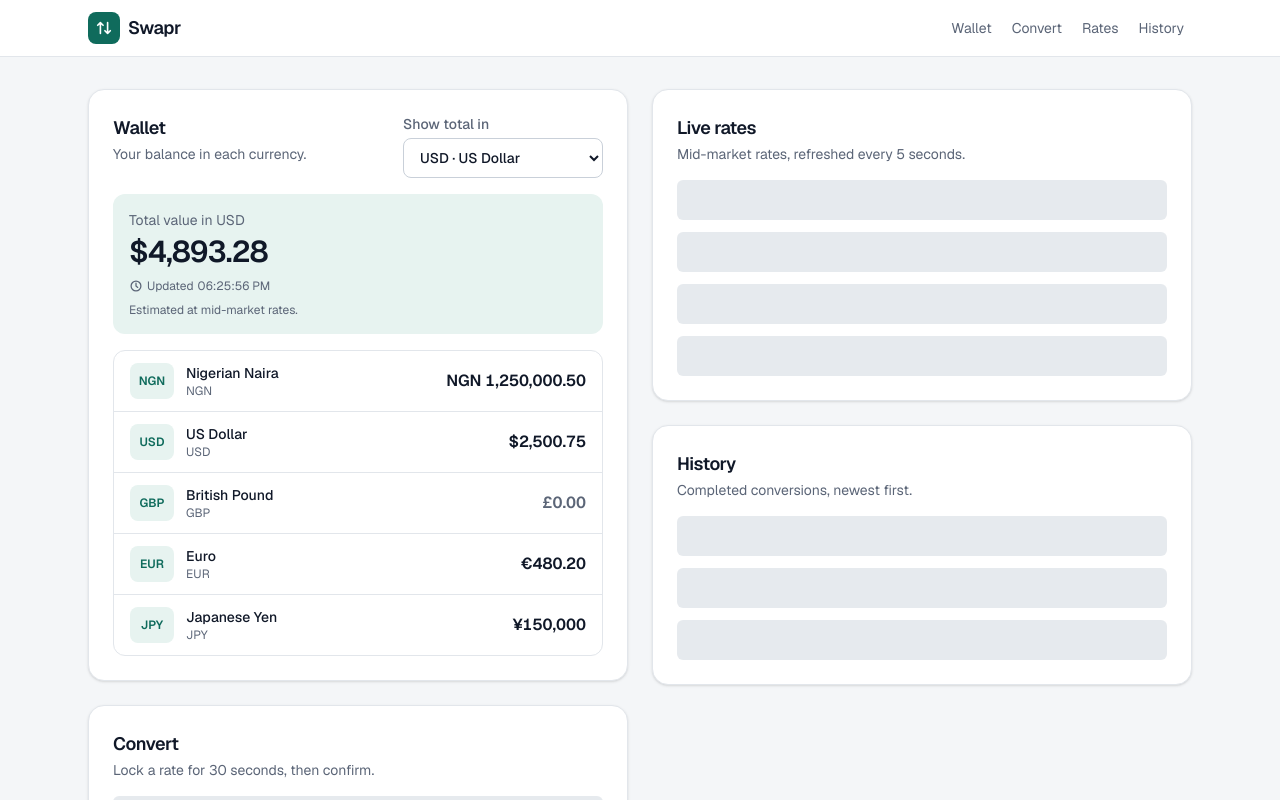
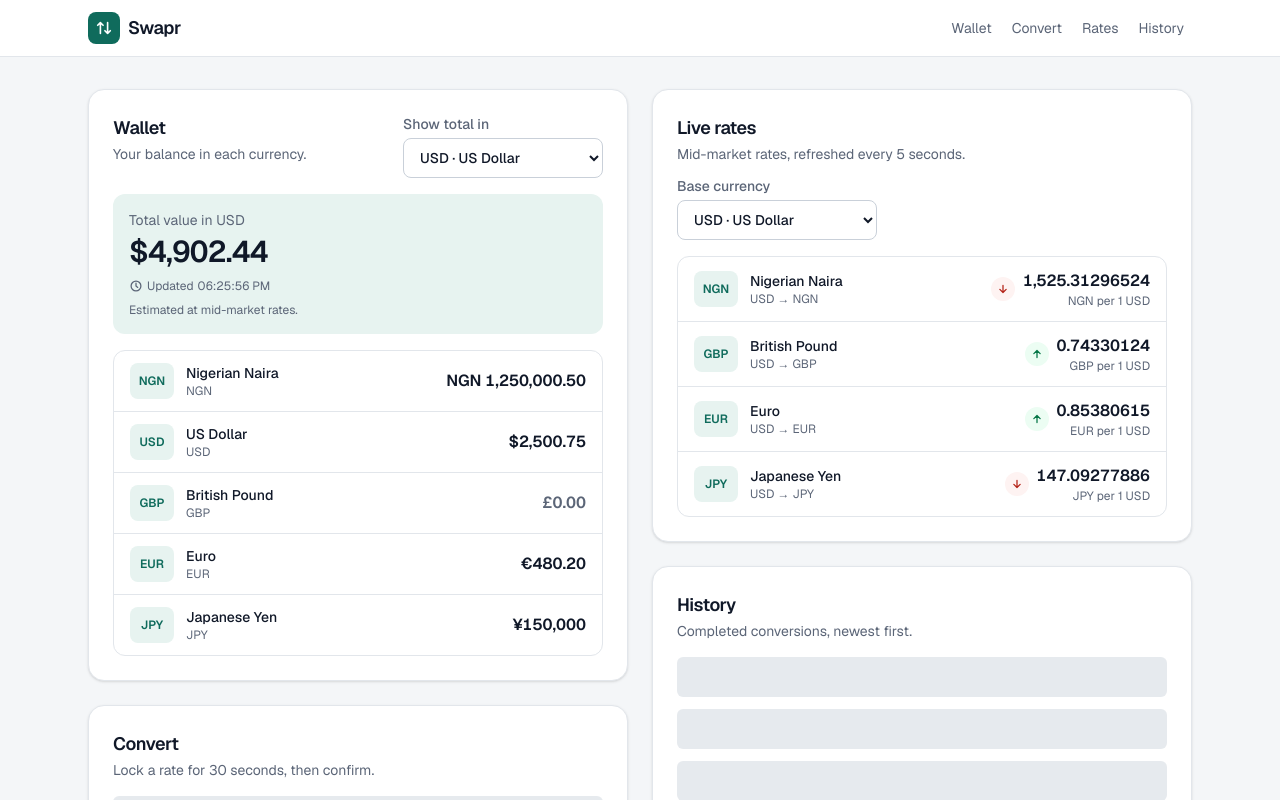
Before and after one commit to OluwabukolaAdelaka/9jasettlement-frontend-takehome, a Next.js app: page / in a window 1280 px wide. Shown: the top 800 px of the page. Built offline with nearby package versions, Linux system fonts and the light colour scheme.

Commit message:
feat(rates): live rates board with base picker and direction arrows

```diff
--- a/src/app/page.tsx
+++ b/src/app/page.tsx
@@ -1,5 +1,6 @@
 import { AppHeader } from "@/components/layout/AppHeader";
 import { SectionPlaceholder } from "@/components/layout/SectionPlaceholder";
+import { RatesCard } from "@/components/rates/RatesCard";
 import { Card } from "@/components/ui/Card";
 import { WalletCard } from "@/components/wallet/WalletCard";
 
@@ -20,9 +21,7 @@ export default function Home() {
           </Card>
         </div>
         <div className="flex min-w-0 flex-col gap-4 sm:gap-6">
-          <Card id="rates" title="Live rates" description="Mid-market rates, refreshed every 5 seconds.">
-            <SectionPlaceholder rows={4} />
-          </Card>
+          <RatesCard />
           <Card id="history" title="History" description="Completed conversions, newest first.">
             <SectionPlaceholder rows={3} />
           </Card>
--- /dev/null
+++ b/src/components/rates/DirectionIndicator.tsx
@@ -0,0 +1,22 @@
+import { ArrowDownIcon, ArrowUpIcon, MinusIcon } from "@/components/ui/icons";
+import type { RateDirection } from "@/domain/rates";
+import { cx } from "@/lib/cx";
+
+const STYLES: Record<RateDirection, { className: string; label: string }> = {
+  up: { className: "bg-up-soft text-up", label: "Up since last update" },
+  down: { className: "bg-down-soft text-down", label: "Down since last update" },
+  unchanged: { className: "bg-canvas text-ink-muted", label: "Unchanged since last update" },
+};
+
+
+export function DirectionIndicator({ direction }: { direction: RateDirection }) {
+  const style = STYLES[direction];
+  return (
+    <span className={cx("inline-flex h-6 w-6 shrink-0 items-center justify-center rounded-full", style.className)}>
+      {direction === "up" && <ArrowUpIcon width={14} height={14} />}
+      {direction === "down" && <ArrowDownIcon width={14} height={14} />}
+      {direction === "unchanged" && <MinusIcon width={14} height={14} />}
+      <span className="sr-only">{style.label}</span>
+    </span>
+  );
+}
--- /dev/null
+++ b/src/components/rates/RateList.tsx
@@ -0,0 +1,55 @@
+import { CURRENCIES, CURRENCY_NAMES, type Currency } from "@/domain/currency";
+import { formatRate } from "@/domain/rates";
+import type { RateBoard } from "@/hooks/useRateBoard";
+import { DirectionIndicator } from "./DirectionIndicator";
+
+interface RateListProps {
+  base: Currency;
+  board: RateBoard;
+}
+
+
+export function RateList({ base, board }: RateListProps) {
+  const quoteCurrencies = CURRENCIES.filter((currency) => currency !== base);
+
+  return (
+    <ul className="divide-y divide-line rounded-xl border border-line">
+      {quoteCurrencies.map((currency) => {
+        const rate = board.rates[currency];
+        return (
+          <li key={currency} className="flex items-center justify-between gap-3 px-3 py-3 sm:px-4">
+            <div className="flex min-w-0 items-center gap-3">
+              <span
+                aria-hidden="true"
+                className="flex h-9 w-11 shrink-0 items-center justify-center rounded-lg bg-brand-soft text-xs font-semibold text-brand"
+              >
+                {currency}
+              </span>
+              <div className="min-w-0">
+                <p className="truncate text-sm font-medium">{CURRENCY_NAMES[currency]}</p>
+                <p className="text-xs text-ink-muted">
+                  {base} → {currency}
+                </p>
+              </div>
+            </div>
+
+
+            {rate ? (
+              <div className="flex items-center gap-2">
+                <DirectionIndicator direction={board.directions[currency] ?? "unchanged"} />
+                <p className="text-right">
+                  <span className="block font-semibold tabular-nums">{formatRate(rate)}</span>
+                  <span className="block text-xs text-ink-muted">
+                    {currency} per 1 {base}
+                  </span>
+                </p>
+              </div>
+            ) : (
+              <span className="text-sm text-ink-muted">Rate unavailable</span>
+            )}
+          </li>
+        );
+      })}
+    </ul>
+  );
+}
--- /dev/null
+++ b/src/components/rates/RateListSkeleton.tsx
@@ -0,0 +1,30 @@
+import { Skeleton } from "@/components/ui/Skeleton";
+
+
+export function RateListSkeleton() {
+  return (
+    <div role="status">
+      <span className="sr-only">Loading rates…</span>
+      <ul aria-hidden="true" className="divide-y divide-line rounded-xl border border-line">
+        {Array.from({ length: 4 }, (_, index) => (
+          <li key={index} className="flex items-center justify-between gap-3 px-3 py-3 sm:px-4">
+            <div className="flex items-center gap-3">
+              <Skeleton className="h-9 w-11 rounded-lg" />
+              <div className="flex flex-col gap-1.5">
+                <Skeleton className="h-3.5 w-28" />
+                <Skeleton className="h-3 w-16" />
+              </div>
+            </div>
+            <div className="flex items-center gap-2">
+              <Skeleton className="h-6 w-6 rounded-full" />
+              <div className="flex flex-col items-end gap-1.5">
+                <Skeleton className="h-4 w-20" />
+                <Skeleton className="h-3 w-16" />
+              </div>
+            </div>
+          </li>
+        ))}
+      </ul>
+    </div>
+  );
+}
--- /dev/null
+++ b/src/components/rates/RatesCard.tsx
@@ -0,0 +1,52 @@
+"use client";
+
+import { useState } from "react";
+import { Button } from "@/components/ui/Button";
+import { Card } from "@/components/ui/Card";
+import { CurrencySelect } from "@/components/ui/CurrencySelect";
+import { RefreshIcon } from "@/components/ui/icons";
+import { StateMessage } from "@/components/ui/StateMessage";
+import type { Currency } from "@/domain/currency";
+import { useRateBoard } from "@/hooks/useRateBoard";
+import { RateList } from "./RateList";
+import { RateListSkeleton } from "./RateListSkeleton";
+
+export function RatesCard() {
+  const [base, setBase] = useState<Currency>("USD");
+
+  return (
+    <Card
+      id="rates"
+      title="Live rates"
+      description="Mid-market rates, refreshed every 5 seconds."
+      actions={<CurrencySelect label="Base currency" value={base} onChange={setBase} />}
+    >
+      <RatesContent base={base} />
+    </Card>
+  );
+}
+
+
+function RatesContent({ base }: { base: Currency }) {
+  const { query, board } = useRateBoard(base);
+
+  if (board) return <RateList base={base} board={board} />;
+
+  if (query.isError) {
+    return (
+      <StateMessage
+        kind="error"
+        title="We couldn't load live rates"
+        description="We'll keep retrying automatically. You can also try now."
+        action={
+          <Button variant="secondary" size="sm" loading={query.isFetching} onClick={() => void query.refetch()}>
+            {!query.isFetching && <RefreshIcon />}
+            Try again
+          </Button>
+        }
+      />
+    );
+  }
+
+  return <RateListSkeleton />;
+}
--- a/src/domain/rates.ts
+++ b/src/domain/rates.ts
@@ -35,6 +35,19 @@ export function rateDirections(
 }
 
 
+const rateFormatters = new Map<string, Intl.NumberFormat>();
+
+//Formats rates for display with 2–8 decimal places.
+export function formatRate(rate: string, locale?: string): string {
+  const key = locale ?? "";
+  let formatter = rateFormatters.get(key);
+  if (!formatter) {
+    formatter = new Intl.NumberFormat(locale, { minimumFractionDigits: 2, maximumFractionDigits: 8 });
+    rateFormatters.set(key, formatter);
+  }
+  return formatter.format(rate as `${number}`);
+}
+
 //Uses the previous rate when the new rate is missing or invalid.
 export function mergeWithLastGood(
   previous: RatesAgainstBase | undefined,
--- /dev/null
+++ b/src/hooks/useRateBoard.ts
@@ -0,0 +1,50 @@
+"use client";
+
+import { useState } from "react";
+import type { Currency } from "@/domain/currency";
+import {
+  mergeWithLastGood,
+  rateDirections,
+  type RateDirection,
+  type RatesAgainstBase,
+} from "@/domain/rates";
+import { useRates } from "./useRates";
+
+interface Snapshot {
+  base: Currency;
+  updatedAt: number;
+  current: RatesAgainstBase;
+  previous: RatesAgainstBase | undefined;
+}
+
+export interface RateBoard {
+  //Rates are never blank or zero; use the last good value instead.
+  rates: RatesAgainstBase;
+  directions: Partial<Record<Currency, RateDirection>>;
+}
+
+//Live rates and their movement since the last update.
+export function useRateBoard(base: Currency) {
+  const query = useRates(base);
+  const [snapshot, setSnapshot] = useState<Snapshot | null>(null);
+
+  //Track the previous rates when new data arrives.
+  //Update during render to keep the previous value.
+  if (query.data && (snapshot?.updatedAt !== query.dataUpdatedAt || snapshot.base !== base)) {
+    const sameBase = snapshot?.base === base;
+    const previous = sameBase ? snapshot.current : undefined;
+    setSnapshot({
+      base,
+      updatedAt: query.dataUpdatedAt,
+      current: mergeWithLastGood(previous, query.data.rates),
+      previous,
+    });
+  }
+
+  const board: RateBoard | undefined =
+    snapshot && snapshot.base === base
+      ? { rates: snapshot.current, directions: rateDirections(snapshot.previous, snapshot.current) }
+      : undefined;
+
+  return { query, board };
+}
--- a/src/lib/api/sampleData.ts
+++ b/src/lib/api/sampleData.ts
@@ -20,10 +20,16 @@ export const SAMPLE_RATES_USD: RatesResponse = {
   timestamp: "2026-09-24T10:15:05.000Z",
 };
 
+//TEMPORARY: random ±0.5% drift so the rate arrows can be checked before the mock API exists.
+function drift(rate: Big): Big {
+  const factor = new Big(1).plus(new Big(Math.random()).minus(0.5).times(0.01));
+  return rate.times(factor);
+}
+
 //Re-bases the USD sample rates onto any currency, e.g. for the wallet total in NGN.
 export function sampleRatesFor(base: Currency): RatesResponse {
   const usdRate = (currency: Currency) =>
-    currency === "USD" ? new Big(1) : new Big(SAMPLE_RATES_USD.rates[currency] ?? "0");
+    currency === "USD" ? new Big(1) : drift(new Big(SAMPLE_RATES_USD.rates[currency] ?? "0"));
 
   const rates: Partial<Record<Currency, string>> = {};
   for (const currency of CURRENCIES) {
```
Also changed, not shown: 1 other file (tests, documents, lock files or other folders).
